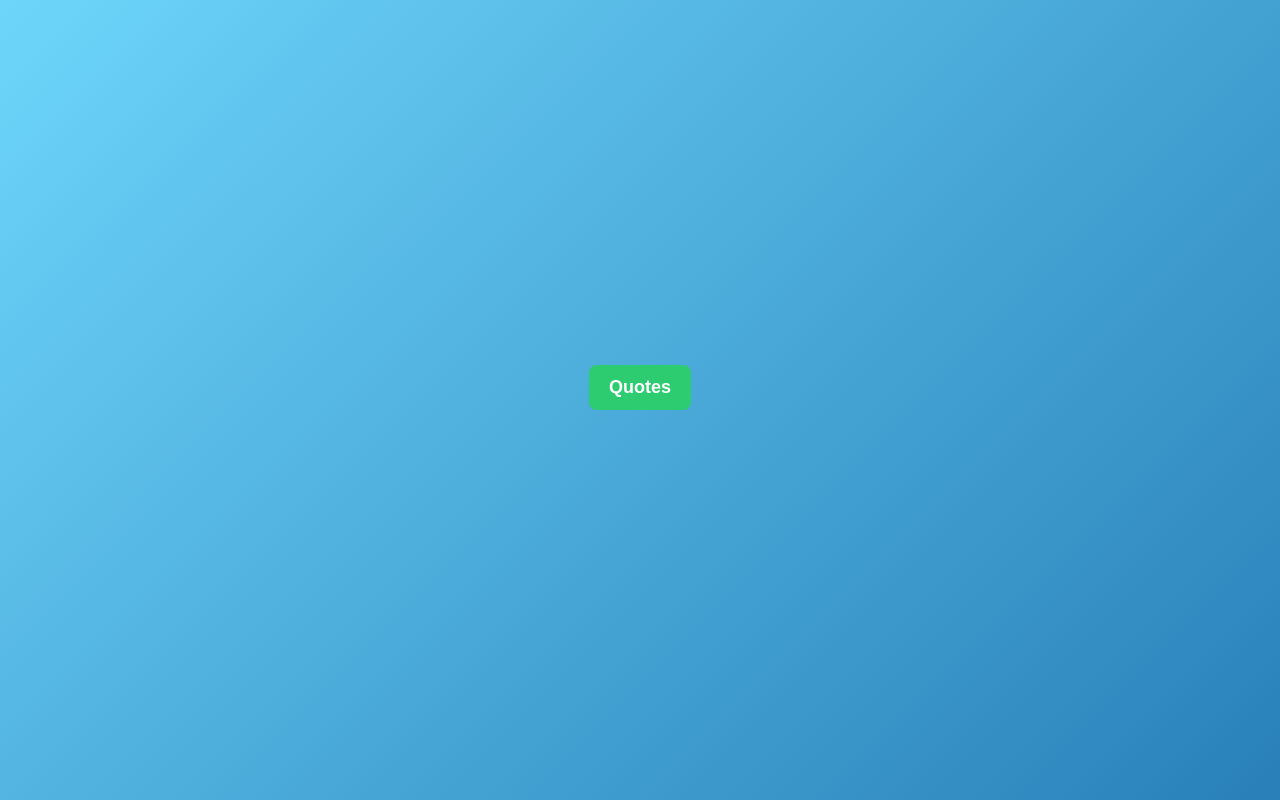
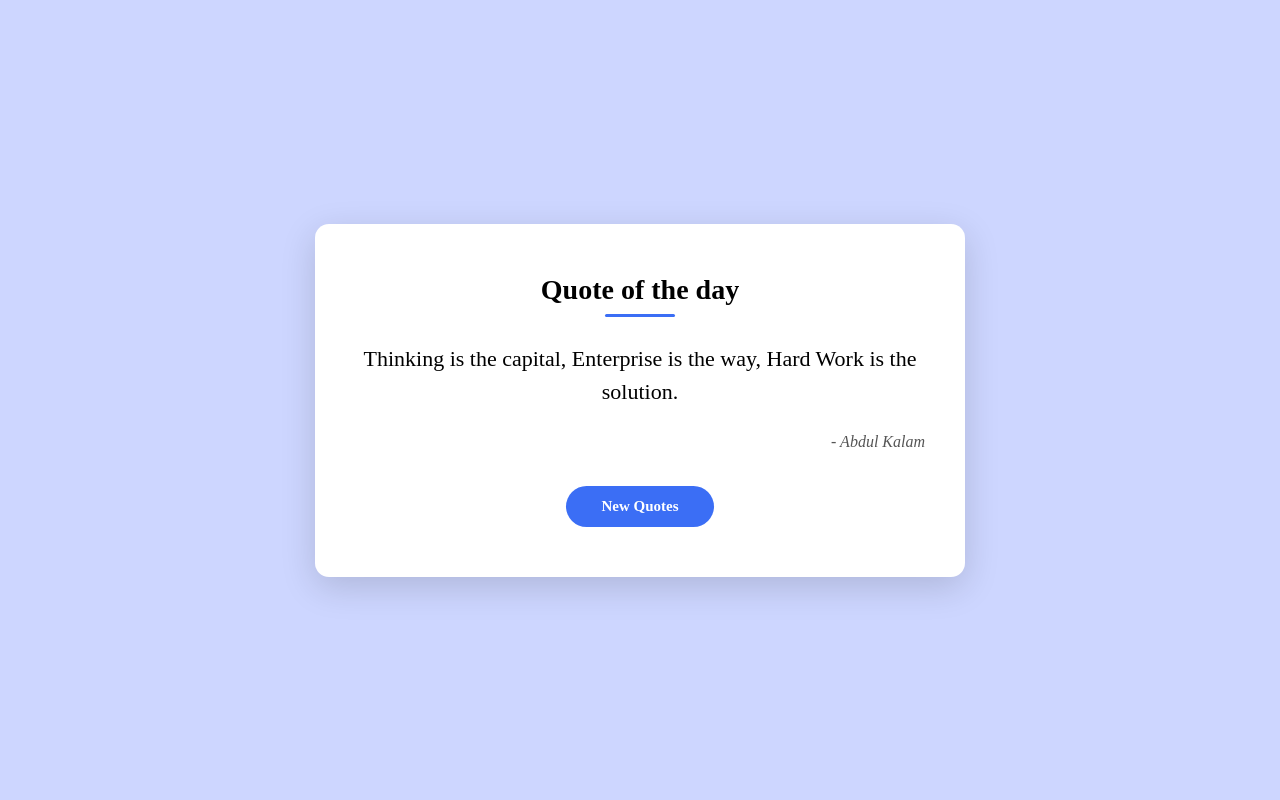
Before and after one commit to Musharafsd/Javascript-projects, a plain HTML site: page JavaScript/random quotes/index.html in a window 1280 px wide. Drawn offline with Linux system fonts and the light colour scheme.

Commit message:
new modified prg

```diff
--- a/JavaScript/random quotes/index.html
+++ b/JavaScript/random quotes/index.html
@@ -7,8 +7,14 @@
     <link rel="stylesheet" href="style.css"/>
 </head>
 <body>
-    <button onclick="getdata()">Quotes</button>
-    <p></p>
+    <div>
+
+        <h1>Quote of the day</h1>
+        <p>Thinking is the capital, Enterprise is the way, Hard Work is the solution.</p>
+        <i>- Abdul Kalam</i>
+
+    <button onclick="getdata()">New Quotes</button>
+    </div>
     <script>
         async function getdata() {
 
@@ -16,9 +22,9 @@
         let data=await a.json()
 
         let q=document.querySelector('p')
-        q.style.width="auto"
-        q.style.padding="20px 25px"
-        q.innerHTML=data.quotes[Math.floor(Math.random()*data.quotes.length)].quote
+        q.innerHTML=`${data.quotes[Math.floor(Math.random()*data.quotes.length)].quote}`
+        let i=document.querySelector('i')
+        i.innerHTML=`- ${data.quotes[Math.floor(Math.random()*data.quotes.length)].author}`
 
         }
     </script>
--- a/JavaScript/random quotes/style.css
+++ b/JavaScript/random quotes/style.css
@@ -2,57 +2,73 @@
     margin: 0;
     padding: 0;
     box-sizing: border-box;
-    font-family: "Arial", sans-serif;
+    font-family: "Poppins", serif;
 }
 
 body{
     height: 100vh;
     display: flex;
-    flex-direction: column;
     justify-content: center;
     align-items: center;
-    background: linear-gradient(135deg, #6dd5fa, #2980b9);
-    padding: 20px;
+    background: #cdd6ff;
+}
+
+body > div{
+    width: 650px;
+    background: #fff;
+    padding: 50px 40px;
+    border-radius: 14px;
     text-align: center;
+    box-shadow: 0 10px 35px rgba(0,0,0,0.15);
+}
+
+h1{
+    font-size: 28px;
+    font-weight: 700;
+    color: #000;
+    margin-bottom: 18px;
+    position: relative;
+}
+
+h1::after{
+    content: "";
+    width: 70px;
+    height: 3px;
+    background: #3b6ef5;
+    display: block;
+    margin: 8px auto 0;
+    border-radius: 2px;
+}
+
+p{
+    font-size: 22px;
+    line-height: 1.5;
+    color: #000;
+    margin: 25px 0;
+    font-weight: 500;
+}
+
+i{
+    display: block;
+    text-align: right;
+    margin-top: 10px;
+    margin-bottom: 35px;
+    font-size: 16px;
+    color: #555;
 }
 
 button{
-    padding: 12px 20px;
-    font-size: 18px;
-    color: white;
-    background: #2ecc71;
+    padding: 12px 35px;
+    background: #3b6ef5;
+    color: #fff;
     border: none;
-    border-radius: 8px;
+    border-radius: 25px;
+    font-size: 15px;
     cursor: pointer;
-    transition: 0.3s ease;
-    margin-bottom: 25px;
-    font-weight: bold;
+    font-weight: 600;
+    transition: 0.2s;
 }
 
 button:hover{
-    background: #27ae60;
-    transform: scale(1.05);
+    background: #2f59d8;
 }
-
-p{
-    width: 0;
-    background: rgba(255, 255, 255, 0.85);
-    border-radius: 10px;
-    font-size: 25px;
-    color: #2c3e50;
-    box-shadow: 0px 5px 15px rgba(0,0,0,0.2);
-    line-height: 1.5;
-}
-
-@media (max-width: 360px){
-    button{
-        padding: 10px 15px;
-        font-size: 16px;
-    }
-
-    p{
-        max-width: 90%;
-        font-size: 17px;
-        padding: 15px;
-    }
-}
```
